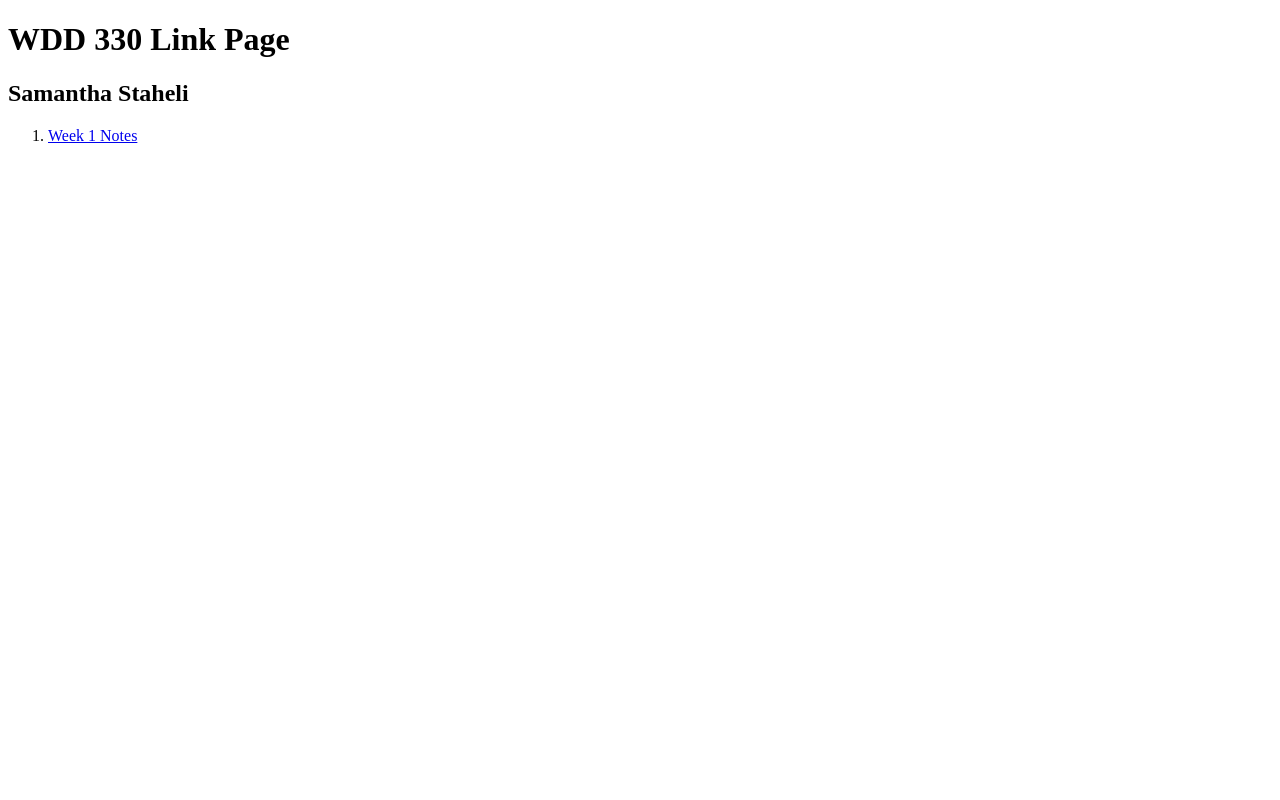
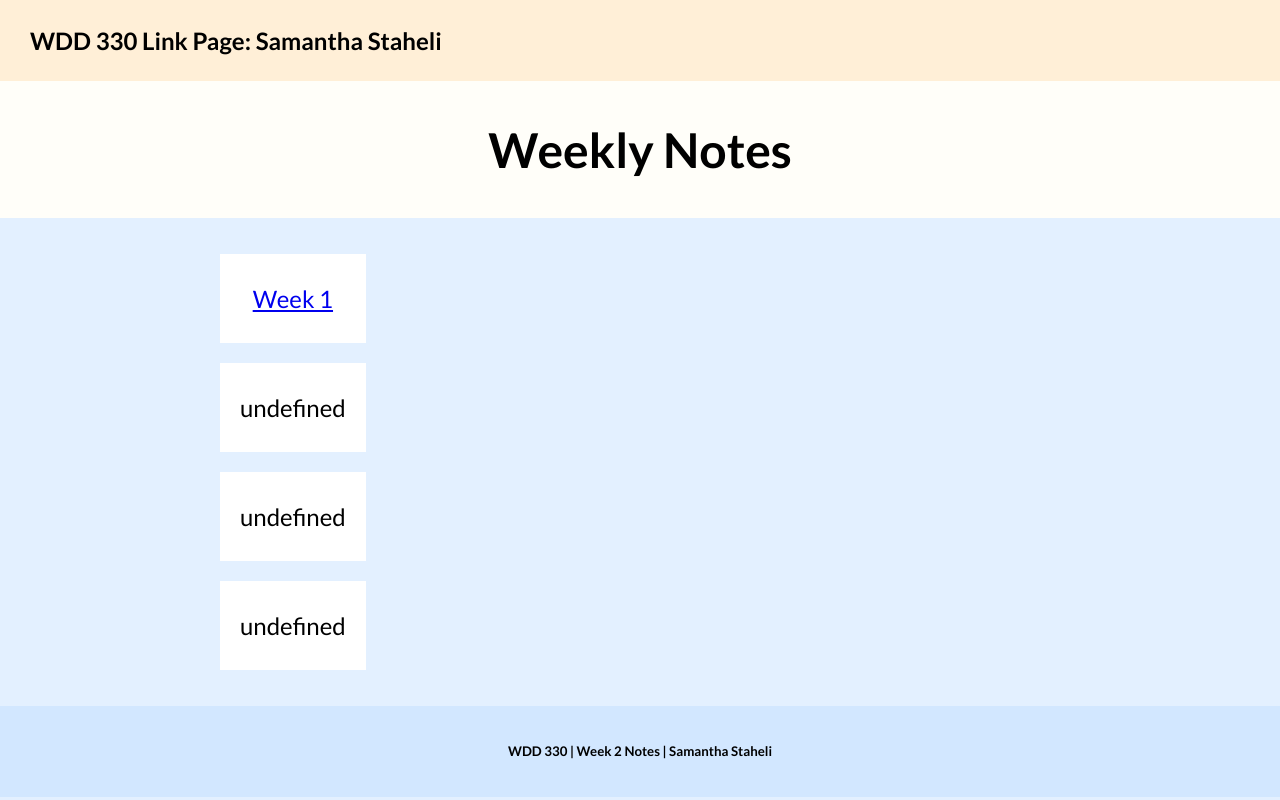
Before and after one commit to samanthastaheli/wdd330, a plain HTML site: page index.html in a window 1280 px wide. Drawn offline with Linux system fonts and the light colour scheme.

Commit message:
link page mods

```diff
--- a/index.html
+++ b/index.html
@@ -3,14 +3,29 @@
 <head>
     <meta charset="UTF-8">
     <meta name="viewport" content="width=device-width, initial-scale=1.0">
+    <link rel="stylesheet" href="main.css">
     <title>WDD 330 Link Page</title>
 </head>
 <body>
-    <h1>WDD 330 Link Page</h1>
-    <h2>Samantha Staheli</h2>
-    <ol id="linkList">
-        <li><a href='week1/index.html'>Week 1 Notes</a></li>
-    </ol>
-    <script src="js/main.js"></script>
+    <header>
+        <h1>WDD 330 Link Page: Samantha Staheli</h1>
+        <div id="navBar">
+            <ul>
+
+            </ul>
+        </div>
+    </header>
+    <main>
+        <h2>Weekly Notes</h2>
+        <div class='weeklyNotesGrid'>
+            <ol id="linkList">
+                <li><a href='week1/index.html'>Week 1</a></li>
+            </ol>
+        </div>
+    </main>
+    <footer>
+        <h5>WDD 330 | Week 2 Notes | Samantha Staheli</h5>
+    </footer>
+    <script src="main.js"></script>
 </body>
 </html>
--- /dev/null
+++ b/main.css
@@ -0,0 +1,58 @@
+@import url('https://fonts.googleapis.com/css2?family=Lato:ital,wght@0,400;0,700;0,900;1,300;1,400;1,700;1,900&display=swap');
+
+body {
+    font-family: 'Lato', sans-serif;
+    font-size: 16px;
+    /* background-color: #AAC9BC;  */
+    background-color: #e3f0ff;
+    margin: 0px;
+}
+
+header {
+    background-color: #ffefd7;
+    padding: 10px;
+}
+
+h1 {
+    font-size: 24px;
+    padding-left: 20px;
+}
+
+h2 {
+    font-size: 48px;
+    text-align: center;
+    padding: 40px;
+    background-color: #fffef9;
+    margin: 0px;
+}
+
+.weeklyNotesGrid {
+    /* display: grid;
+    grid-template-columns: auto auto auto auto;
+    grid-gap: 20px; */
+    display: flex;
+
+    flex-direction: row;
+    margin: auto;
+    max-width: 960px;
+}
+
+li {
+    padding: 20px;
+    padding-top: 30px;
+    padding-bottom: 30px;
+    margin: 20px;
+    font-size: 24px;
+    list-style-type: none;
+    background-color: white;
+    text-align: center;
+}
+/* display grid in a div */
+/* make list items into grid items */
+/* add padding and border adn border radius */
+
+footer {
+    background-color: #d2e7ff;
+    text-align: center;
+    padding: 15px;
+}
--- a/js/main.js
+++ b/main.js
@@ -1,14 +1,14 @@
 const links = [
     {
-        label: 'Week1 Notes',
+        label: 'Week1',
         url: 'week1/index.html'
     },
     {
-        label: 'Week2 Notes',
+        label: 'Week2',
         url: 'week2/week2.html'
     },
     {
-        label: 'Week3 Notes',
+        label: 'Week3',
         url: 'week3/week3.html'
     }
 ];
@@ -26,6 +26,8 @@ function renderlinkList(list) {
 function renderOneLink(linkList) {
     let linkHTML = `<li><a href='${linkList.url}'>${linkList.label}<a/></li>`
 }
+
+renderlinkList(links);
 
 
 // for(let i = 0; i < links.length; i++) {
```
Also changed, not shown: extra/README.md (renamed from README.md), 2 other files.
